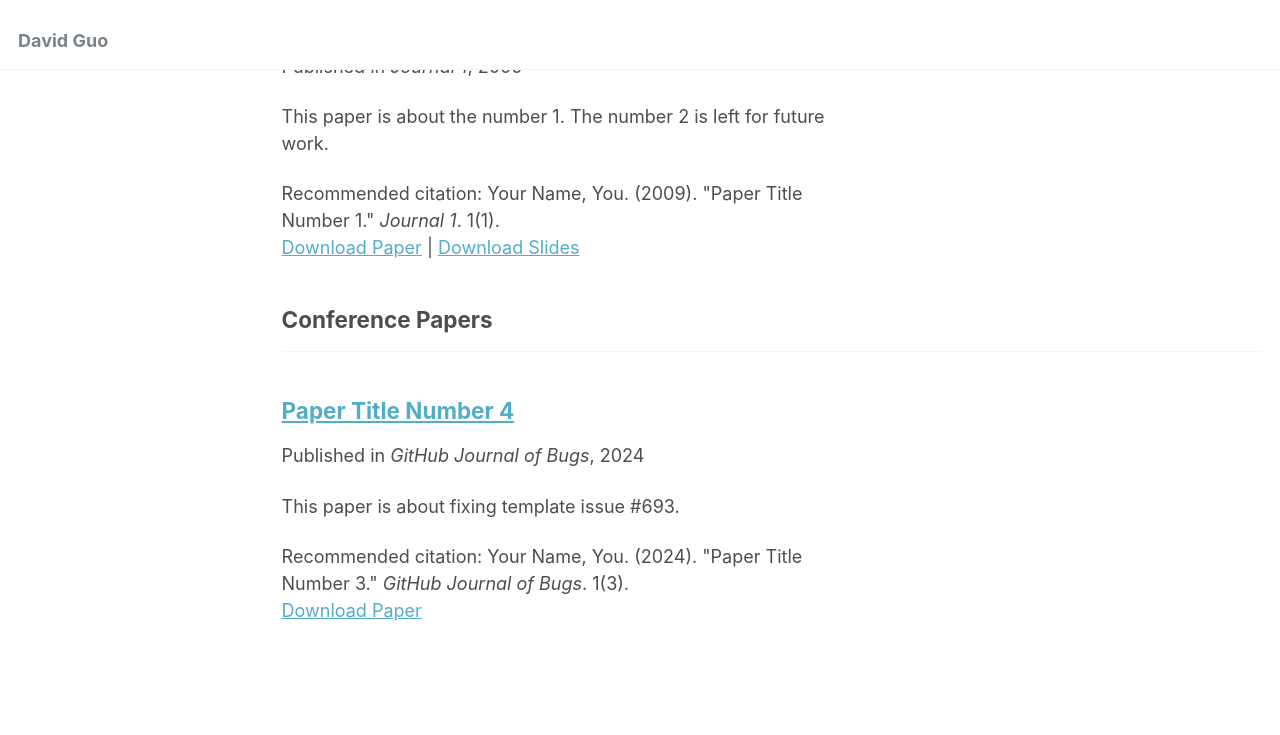
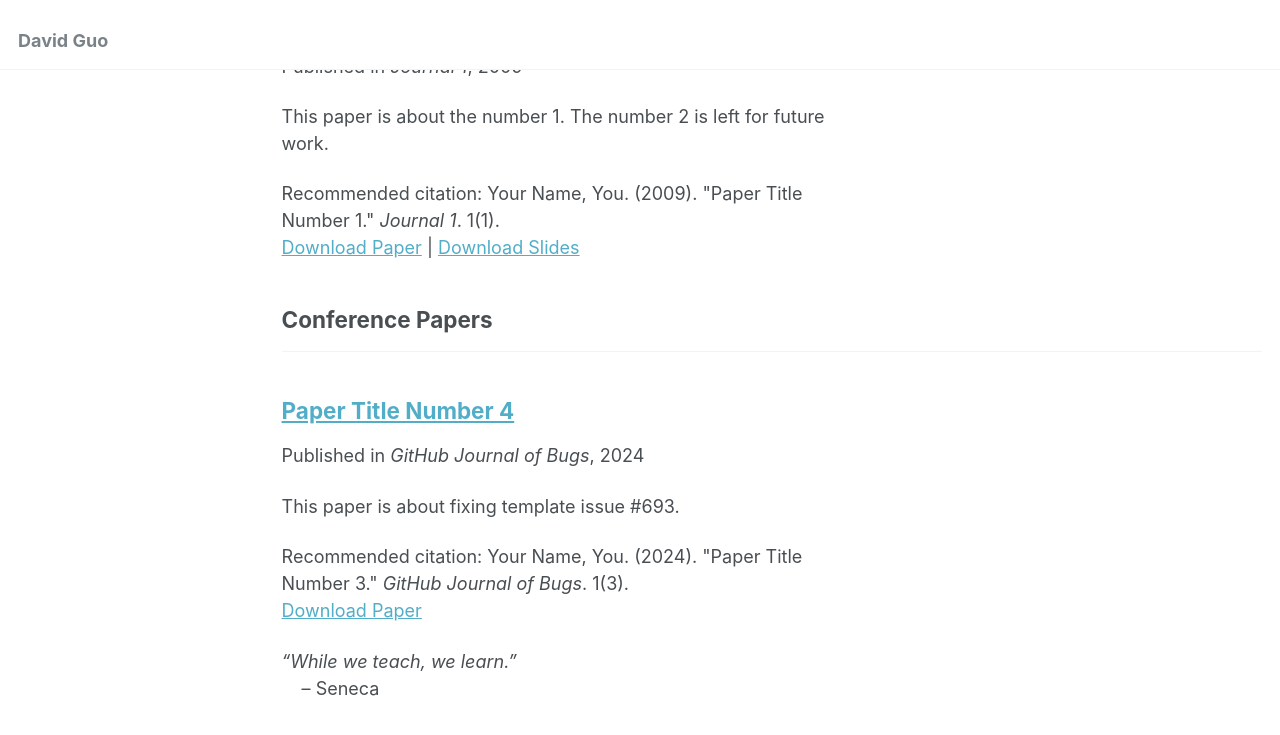
Before and after one commit to dguo97/dguo97.github.io, a Jekyll site: the page built from _pages/publications.html, in a window 1280 px wide and 900 px high, scrolled down 860 px. Shown: the top 735 px of the window. Built offline with Jekyll 4.4.1, drawn with Linux system fonts in a browser that asks for light colours.

Commit message:
Update publications.html

```diff
--- a/_pages/publications.html
+++ b/_pages/publications.html
@@ -32,3 +32,6 @@ author_profile: false
     {% include archive-single.html %}
   {% endfor %}
 {% endif %}
+
+
+<div id="quote"> <i>&ldquo;While we teach, we learn.&rdquo;</i> <br> <span style="display:inline-block;text-indent:20px"> &ndash; Seneca </span></div>
```
